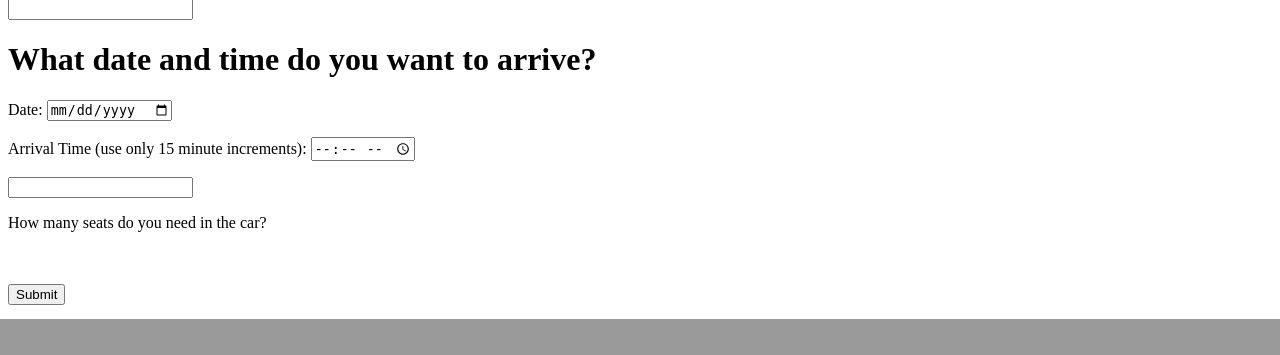
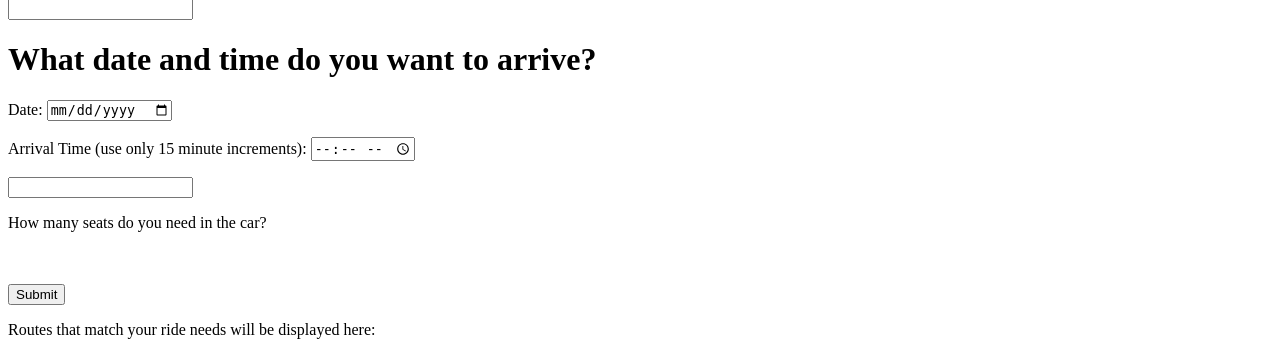
Before and after one commit to julie-norris/carpool, a Flask app: page /rider in a window 1280 px wide. Shown: the part 481-836 px from the top of the page. Before the commit the page ends 800 px from the top, so only its background shows below. Run offline with Flask 2, Linux system fonts and the light colour scheme; some libraries are stand-ins or nearby versions.

Commit message:
all tables currently working

```diff
--- a/server.py
+++ b/server.py
@@ -227,15 +227,24 @@ def rider_mapwithroutes():
     return render_template("map_routes.html")
 
 @app.route('/match_ride_rider', methods=['POST'])
-def ride(num_seats):
-    time_input = request.form.get('arrival_time')
-    date_input = request.form.get('date')
-    date_time = date_input + "|" + time_input
-    arrival_time_date = datetime.strptime(date_time, '%Y-%m-%d|%H:%M')
+def rider():
 
-    user_id = session.get("user_id")
-    # route_id = Driving_Route.query.filter_by('route_id' where user_id = user_id)
-#     # rides = Ride(route_id)
+    rider = session.get("user_id")
+    destination = request.form["rider_destination"]
+    arrival_time_date = request.form["arrival_time_date"]
+    seats_needed = request.form["num_seats"]
+ # Question here - how to match the inputs and query results; ie. arrival_time_date
+  # is a string. And the result of the query is a datetime object. need to match them.
+ # similarly the destination input needs to match the end_add_id.. this probably
+ # happens on a middle table but not sure how.
+
+    routes = Driving_Route.query.filter_by(num_seats=seats_needed,
+                                            arrival_time_date=arrival_time_date,
+                                            destination=end_add_id).all()
+
+    return jsonify(routes)
+# Here I need to take the routes that were identified as matches and display them
+# on the rider's map page. I think this is where I need AJAX
 
 
 
--- a/templates/map_routes.html
+++ b/templates/map_routes.html
@@ -108,6 +108,21 @@
         infoWindow.open(map);
       }
 
+    function getRoute() {
+      $.post('/rider' , showRoutes);
+    }
+
+    function showRoutes(routes) {
+      var routes = routes;
+      $('#showroutes').html(route);
+    }
+    // I don't think .html is what I want here. Needs to be a link.
+
+
+
+    getRoute();
+
+
     </script>
 <form id='rideform' action="/match_ride_rider" method="POST">
     <div>
@@ -128,6 +143,10 @@
   <br>
       <input type="submit">
 </form>
+
+  <div id="showroutes">
+    <p>Routes that match your ride needs will be displayed here:</p>
+  </div>
     </body>
   <script src="https://code.jquery.com/jquery.js"></script>
 
```
